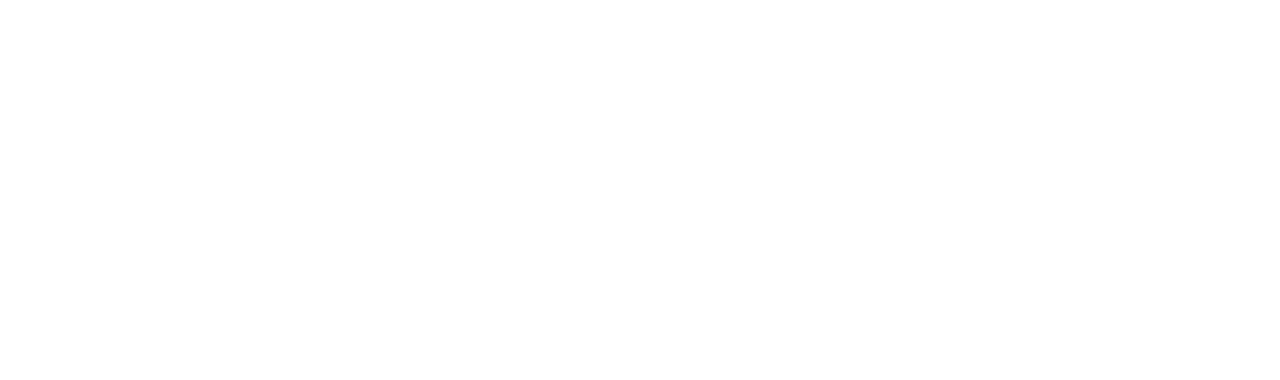
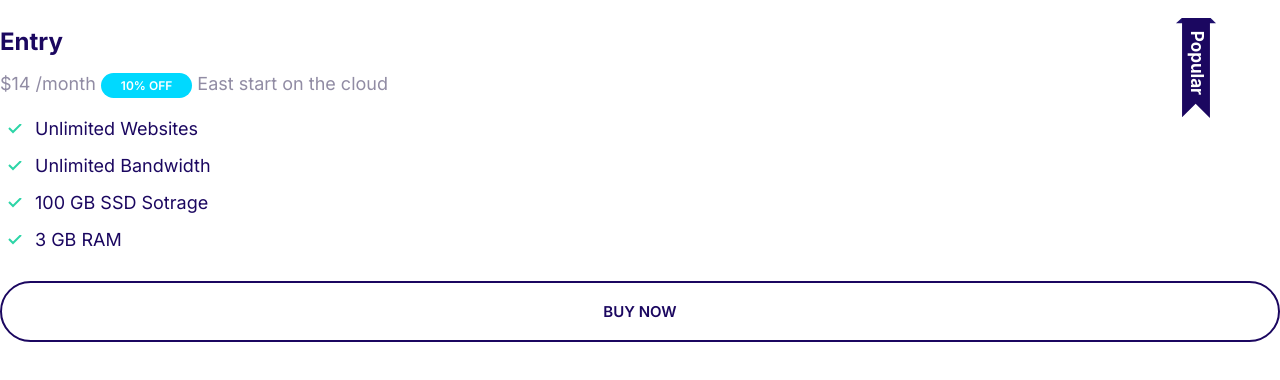
Before and after one commit to WillJacques/Moshify, a plain HTML site: page index.html in a window 1280 px wide. Drawn offline with Linux system fonts and the light colour scheme.

Commit message:
plan_popular class done.

```diff
--- a/css/styles.css
+++ b/css/styles.css
@@ -276,3 +276,16 @@ a {
     font-size: 1.5rem;
   }
 }
+
+.plan--popular .card__header {
+  position: relative;
+}
+
+.plan--popular .card__header::before {
+  content: url(../images/popular.svg);
+  width: 40px;
+  display: inline-block;
+  position: absolute;
+  top: -6px;
+  right: 5%;
+}
--- a/index.html
+++ b/index.html
@@ -13,6 +13,25 @@
     <link rel="stylesheet" href="css/styles.css" />
   </head>
   <body>
-
+    <div class="plan plan--popular">
+      <div class="card card--secondary">
+        <header class="card__header">
+          <h3 class="plan__name">Entry</h3>
+          <span class="plan__price">$14</span>
+          <span class="plan__billing-cycle">/month</span>
+          <span class="badge badge--secondary badge--small">10% OFF</span>
+          <span class="plan__description">East start on the cloud</span>
+        </header>
+        <div class="card__body">
+          <ul class="list list--tick">
+            <li class="list__item">Unlimited Websites</li>
+            <li class="list__item">Unlimited Bandwidth</li>
+            <li class="list__item">100 GB SSD Sotrage</li>
+            <li class="list__item">3 GB RAM</li>
+          </ul>
+          <button class="btn btn--outline btn--block">Buy Now</button>
+        </div>
+      </div>
+    </div>
   </body>
 </html>
```
Also changed, not shown: images/popular.svg (added).
